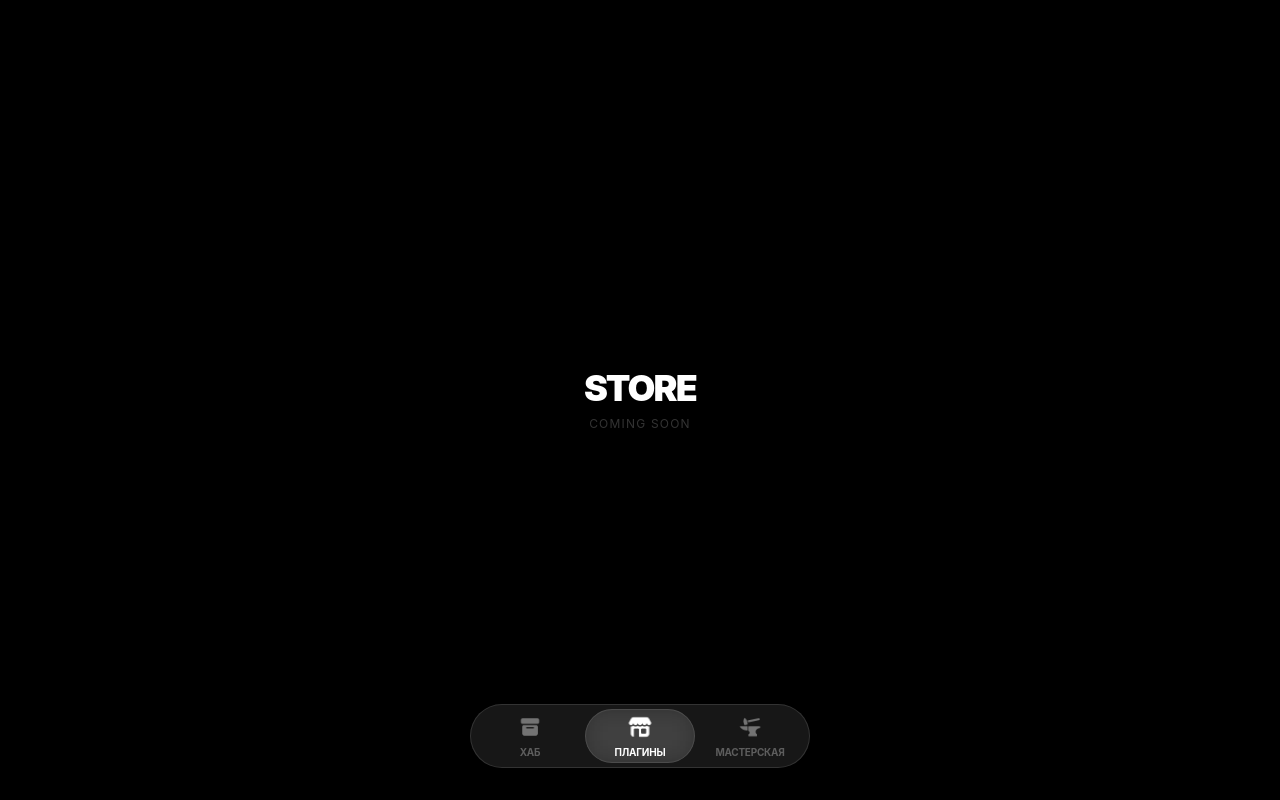
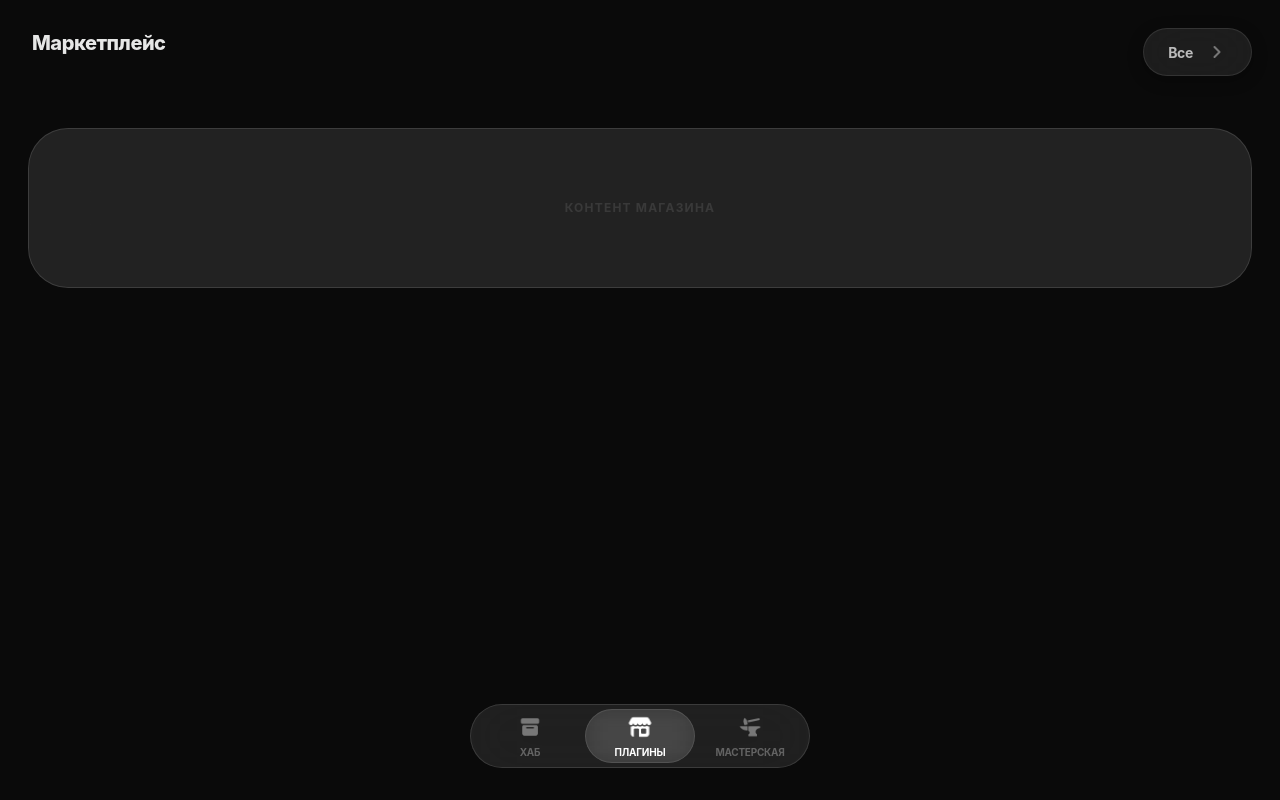
Before and after one commit to fugu70539/PluginBox, a Next.js app: page / in a window 1280 px wide. Both pictures are taken after a click on the button "ПЛАГИНЫ". Built offline with nearby package versions, Linux system fonts and the light colour scheme.

Commit message:
Update Store.tsx

```diff
--- a/src/components/views/Store.tsx
+++ b/src/components/views/Store.tsx
@@ -1,10 +1,94 @@
+"use client";
+
+import { useState } from "react";
+import { motion, AnimatePresence } from "framer-motion";
+
+const storeFilterOptions = ["Все", "По рейтингу", "Выбор редакции"];
+
 export default function Store() {
+  const [activeFilter, setActiveFilter] = useState("Все");
+  const [isFilterOpen, setIsFilterOpen] = useState(false);
+
+  const toggleFilter = () => {
+    const tg = (window as any).Telegram?.WebApp;
+    if (tg?.HapticFeedback) tg.HapticFeedback.impactOccurred("light");
+    setIsFilterOpen(!isFilterOpen);
+  };
+
   return (
-    <div className="h-screen flex items-center justify-center bg-black">
-      <div className="text-center">
-        <h1 className="text-4xl font-black uppercase tracking-tighter">Store</h1>
-        <p className="text-white/20 text-xs mt-2 uppercase tracking-widest">Coming soon</p>
-      </div>
+    <div className="w-full font-display min-h-screen bg-[#0a0a0a]">
+      {/* Шапка Стора: строго повторяет высоту и отступы Хаба */}
+      <header className="fixed top-0 left-0 right-0 z-50 h-24 flex items-start justify-between px-7 pt-7 pointer-events-none">
+        {/* Левая часть пустая или для заголовка секции */}
+        <div className="flex flex-col pointer-events-auto">
+           <h3 className="text-[20px] font-extrabold tracking-tight text-white/90 ml-1">
+             Маркетплейс
+           </h3>
+        </div>
+
+        {/* Фильтр — копия логики из Хаба */}
+        <div className="relative flex flex-col items-end pointer-events-auto">
+          <button
+            onClick={toggleFilter}
+            className="h-12 px-6 bg-white/[0.08] backdrop-blur-xl border border-white/10 rounded-full flex items-center gap-3.5 active:scale-95 transition-all shadow-[0_4px_16px_rgba(0,0,0,0.3)]"
+          >
+            <span className="text-[14px] font-bold tracking-tight text-white/70">{activeFilter}</span>
+            <motion.svg
+              viewBox="0 0 24 24"
+              fill="none"
+              animate={{ rotate: isFilterOpen ? 90 : 0 }}
+              className="size-5 stroke-white opacity-40"
+              strokeWidth="2.5"
+            >
+              <path d="m9 18 6-6-6-6" strokeLinecap="round" strokeLinejoin="round"/>
+            </motion.svg>
+          </button>
+
+          <AnimatePresence>
+            {isFilterOpen && (
+              <motion.div
+                initial={{ opacity: 0, scale: 0.9, y: -20 }}
+                animate={{ opacity: 1, scale: 1, y: 10 }}
+                exit={{ opacity: 0, scale: 0.9, y: -20 }}
+                transition={{ type: "spring", stiffness: 350, damping: 28 }}
+                className="absolute top-full right-0 w-52 bg-[#1a1a1a]/70 backdrop-blur-3xl rounded-[32px] p-2 z-50 shadow-[0_16px_48px_rgba(0,0,0,0.6)] border border-white/[0.06]"
+              >
+                <div className="flex flex-col gap-1.5">
+                  {storeFilterOptions.map((option) => (
+                    <button
+                      key={option}
+                      onClick={() => { setActiveFilter(option); setIsFilterOpen(false); }}
+                      className="relative w-full px-5 py-3.5 text-left group overflow-hidden rounded-[20px]"
+                    >
+                      {activeFilter === option && (
+                        <motion.div
+                          layoutId="store-filter-bg"
+                          className="absolute inset-0 bg-gradient-to-r from-white/10 to-white/5 backdrop-blur-xl z-0 border border-white/[0.08]"
+                        />
+                      )}
+                      <span className={`relative z-10 text-[14px] font-bold tracking-tight transition-colors duration-200 ${
+                        activeFilter === option ? "text-white" : "text-white/40 group-active:text-white/70"
+                      }`}>
+                        {option}
+                      </span>
+                    </button>
+                  ))}
+                </div>
+              </motion.div>
+            )}
+          </AnimatePresence>
+        </div>
+      </header>
+
+      <main className="relative z-10 px-7 pt-32 flex flex-col items-center">
+        {/* Место для будущего контента плагинов */}
+        <div className="w-full flex flex-col gap-6">
+           {/* Сюда будем вешать карточки */}
+           <div className="mt-glass w-full h-40 rounded-[2.5rem] flex items-center justify-center border-dashed border-white/5">
+              <span className="text-white/10 font-bold uppercase tracking-widest text-[12px]">Контент магазина</span>
+           </div>
+        </div>
+      </main>
     </div>
   );
 }
```
